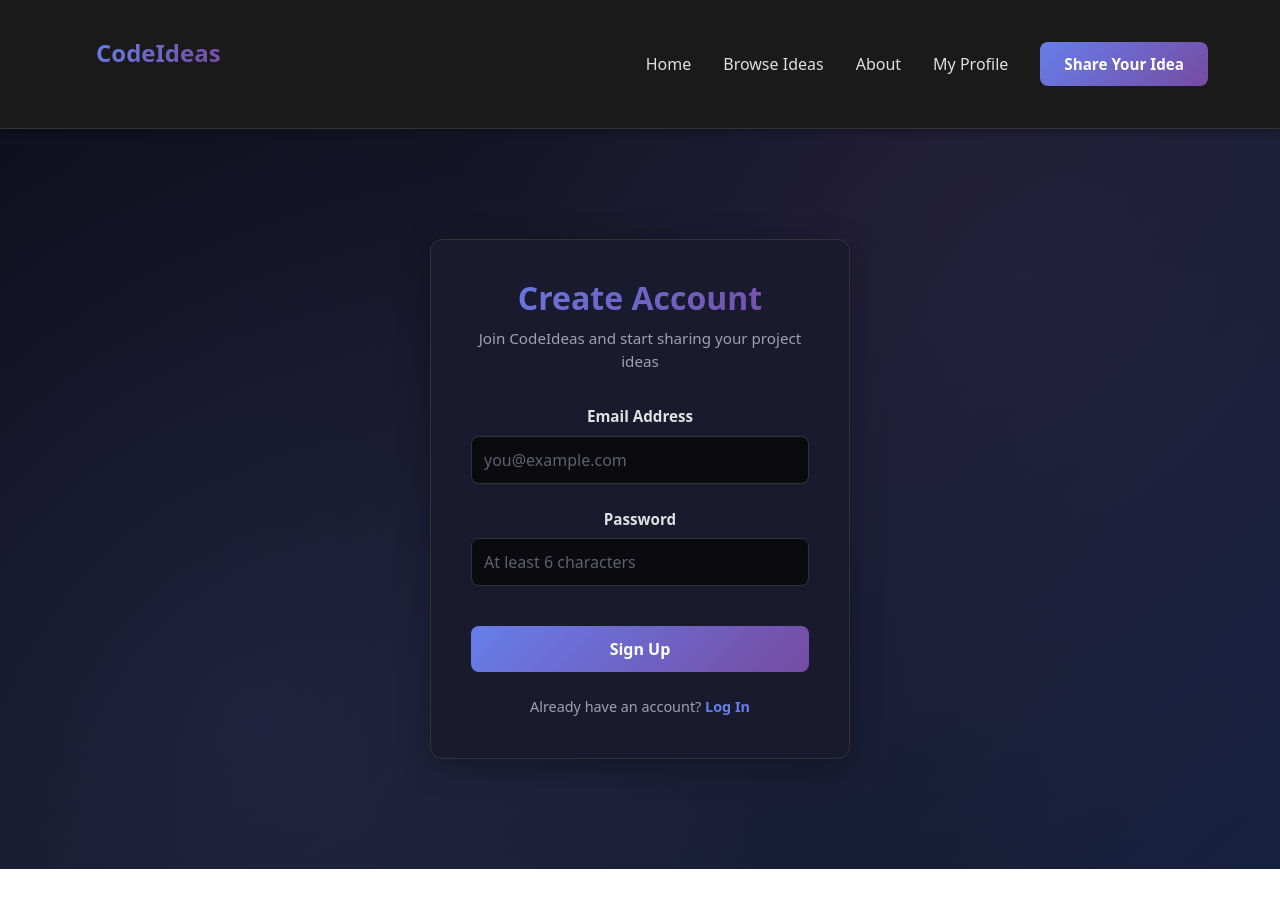
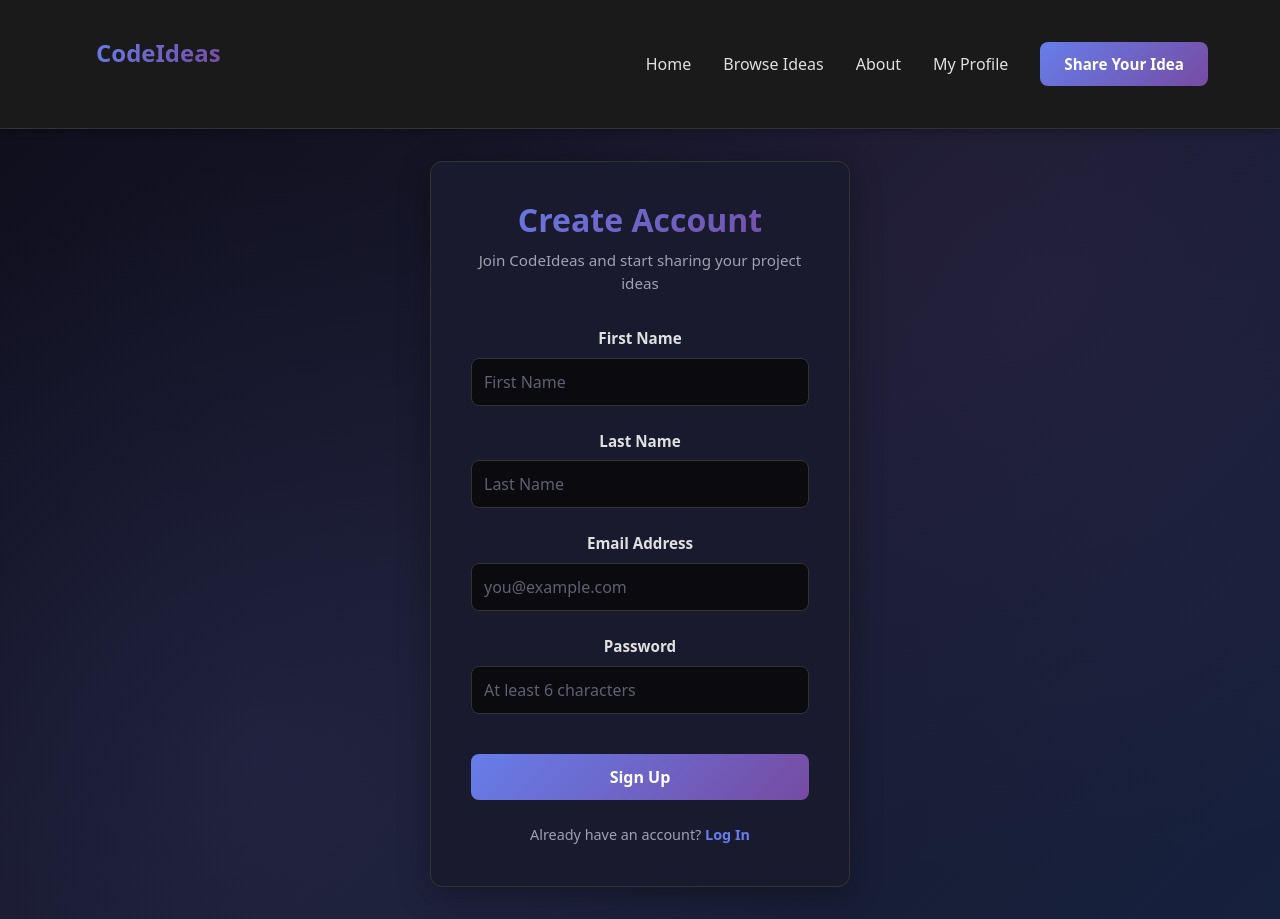
Before and after one commit to TouKoua/CodeIdeas, a React (Vite) app: page /signup in a window 1280 px wide. Before the commit the page ends 869 px from the top, so only its background shows below. Built offline with nearby package versions, Linux system fonts and the light colour scheme; no server answers.

Commit message:
Set up Join Requests
Setting up things to work on join requests. Made some breaking changes to the User model

```diff
--- a/src/context/AuthContext.tsx
+++ b/src/context/AuthContext.tsx
@@ -6,7 +6,12 @@ type AuthContextType = {
   user: User | null;
   loading: boolean;
   signIn: (email: string, password: string) => Promise<void>;
-  signUp: (email: string, password: string) => Promise<void>;
+  signUp: (email: string, password: string) => Promise<User | null>;
+  createUserProfile: (
+    userID: string,
+    firstName: string,
+    lastName: string,
+  ) => Promise<void>;
   signOut: () => Promise<void>;
 };
 
@@ -24,12 +29,13 @@ export const AuthProvider = ({ children }: { children: React.ReactNode }) => {
       (_event, session) => {
         setUser(session?.user ?? null);
         setLoading(false);
-      }
+      },
     );
     return () => {
       authListener?.subscription.unsubscribe();
     };
   }, []);
+
   const signIn = async (email: string, password: string) => {
     setLoading(true);
     const { error } = await supabase.auth.signInWithPassword({
@@ -39,12 +45,31 @@ export const AuthProvider = ({ children }: { children: React.ReactNode }) => {
     if (error) throw error;
     setLoading(false);
   };
+
   const signUp = async (email: string, password: string) => {
     setLoading(true);
-    const { error } = await supabase.auth.signUp({ email, password });
+    const { data, error } = await supabase.auth.signUp({
+      email,
+      password,
+    });
     if (error) throw error;
     setLoading(false);
+    return data.user;
   };
+
+  const createUserProfile = async (
+    userID: string,
+    firstName: string,
+    lastName: string,
+  ) => {
+    const { error: profileError } = await supabase
+      .from("user_profiles")
+      .insert([{ id: userID, first_name: firstName, last_name: lastName }]);
+    if (profileError) {
+      throw profileError;
+    }
+  };
+
   const signOut = async () => {
     setLoading(true);
     const { error } = await supabase.auth.signOut();
@@ -52,7 +77,9 @@ export const AuthProvider = ({ children }: { children: React.ReactNode }) => {
     setLoading(false);
   };
   return (
-    <AuthContext.Provider value={{ user, loading, signIn, signUp, signOut }}>
+    <AuthContext.Provider
+      value={{ user, loading, signIn, signUp, createUserProfile, signOut }}
+    >
       {children}
     </AuthContext.Provider>
   );
--- a/src/pages/EditProfile.tsx
+++ b/src/pages/EditProfile.tsx
@@ -66,7 +66,8 @@ function EditProfile() {
       const { error: updateError } = await supabase
         .from("user_profiles")
         .update({
-          full_name: userData?.full_name,
+          first_name: userData?.first_name,
+          last_name: userData?.last_name,
           bio: userData?.bio,
           skills: skills,
         })
@@ -85,16 +86,28 @@ function EditProfile() {
     <div className="edit-profile-page">
       <div className="edit-profile-container">
         <h1>Edit Profile</h1>
-        {userData?.full_name && (
+        {userData?.first_name && userData?.last_name && (
           <form onSubmit={handleSubmit}>
-            {/* Full Name Field */}
-            <label htmlFor="fullName">Full Name</label>
+            {/* First Name Field */}
+            <label htmlFor="firstName">First Name</label>
             <input
-              id="fullName"
+              id="firstName"
               type="text"
-              value={userData.full_name}
+              value={userData.first_name}
               onChange={(e) =>
-                setUserData({ ...userData, full_name: e.target.value })
+                setUserData({ ...userData, first_name: e.target.value })
+              }
+              disabled={loading}
+            />
+
+            {/* Last Name Field */}
+            <label htmlFor="lastName">Last Name</label>
+            <input
+              id="lastName"
+              type="text"
+              value={userData.last_name}
+              onChange={(e) =>
+                setUserData({ ...userData, last_name: e.target.value })
               }
               disabled={loading}
             />
--- a/src/pages/Project.tsx
+++ b/src/pages/Project.tsx
@@ -2,18 +2,14 @@ import { Link, useParams, useNavigate } from "react-router-dom";
 import {
   useFetchSimilarProjects,
   useFetchSingleProject,
-  useFetchTeamCount,
 } from "../context/ProjectGetter";
 import "./Project.css";
 import "../ui/Badge.css";
 import ProjectCard from "../components/ProjectCard";
 import { getDifficultyColor, getStatusColor } from "../ui/Badge";
 import type { Idea } from "../types"; // adjust import path as needed
-import { useAuth } from "../context/AuthContext";
 
 function ProjectContent({ project }: { project: Idea }) {
-  const { user } = useAuth();
-  const isOwner = user?.id === project.creator_id;
   const navigate = useNavigate();
   const projectList = useFetchSimilarProjects(project.id, project.technologies);
   //const teamCount = useFetchTeamCount(singleProject.project);
--- a/src/pages/SignUp.tsx
+++ b/src/pages/SignUp.tsx
@@ -7,10 +7,12 @@ function SignUp() {
   // State for form inputs and error handling
   const [email, setEmail] = useState("");
   const [password, setPassword] = useState("");
+  const [firstName, setFirstName] = useState("");
+  const [lastName, setLastName] = useState("");
   const [error, setError] = useState("");
   const [loading, setLoading] = useState(false);
 
-  const { signUp } = useAuth(); // Get signUp function from context
+  const { signUp, createUserProfile } = useAuth(); // Get signUp and createUserProfile functions from context
   const navigate = useNavigate();
 
   const handleSubmit = async (e: React.FormEvent) => {
@@ -18,7 +20,10 @@ function SignUp() {
     setLoading(true);
     setError("");
     try {
-      await signUp(email, password);
+      const newUser = await signUp(email, password);
+      if (newUser) {
+        await createUserProfile(newUser.id, firstName, lastName);
+      }
       navigate("/dashboard"); // Redirect to home on successful signup
     } catch (err: any) {
       setError(err.message);
@@ -36,6 +41,30 @@ function SignUp() {
         </p>
 
         <form className="signup-form" onSubmit={handleSubmit}>
+          <div className="form-group">
+            <label htmlFor="first_name">First Name</label>
+            <input
+              id="first_name"
+              type="text"
+              value={firstName}
+              onChange={(e) => setFirstName(e.target.value)}
+              placeholder="First Name"
+              disabled={loading}
+              required
+            />
+          </div>
+          <div className="form-group">
+            <label htmlFor="last_name">Last Name</label>
+            <input
+              id="last_name"
+              type="text"
+              value={lastName}
+              onChange={(e) => setLastName(e.target.value)}
+              placeholder="Last Name"
+              disabled={loading}
+              required
+            />
+          </div>
           <div className="form-group">
             <label htmlFor="email">Email Address</label>
             <input
--- a/src/services/supabaseClient.ts
+++ b/src/services/supabaseClient.ts
@@ -1,5 +1,9 @@
-import { createClient } from '@supabase/supabase-js'
 
-const supabase = createClient(import.meta.env.VITE_SUPABASE_URL , import.meta.env.VITE_SUPABASE_PUBLISHABLE_KEY)
+import { createClient } from '@supabase/supabase-js';
+
+const supabaseUrl = import.meta.env.VITE_SUPABASE_URL;
+const supabaseKey = import.meta.env.VITE_SUPABASE_PUBLISHABLE_DEFAULT_KEY;
+
+const supabase = createClient(supabaseUrl, supabaseKey);
 
 export default supabase
--- a/src/types/index.ts
+++ b/src/types/index.ts
@@ -1,6 +1,7 @@
 export interface UserProfile {
   id: string;
-  full_name: string;
+  first_name: string;
+  last_name: string;
   bio?: string;
   avatar_url?: string;
   skills?: string[];
```
Also changed, not shown: src/context/ProjectGetter.tsx (+1 -7 lines).
